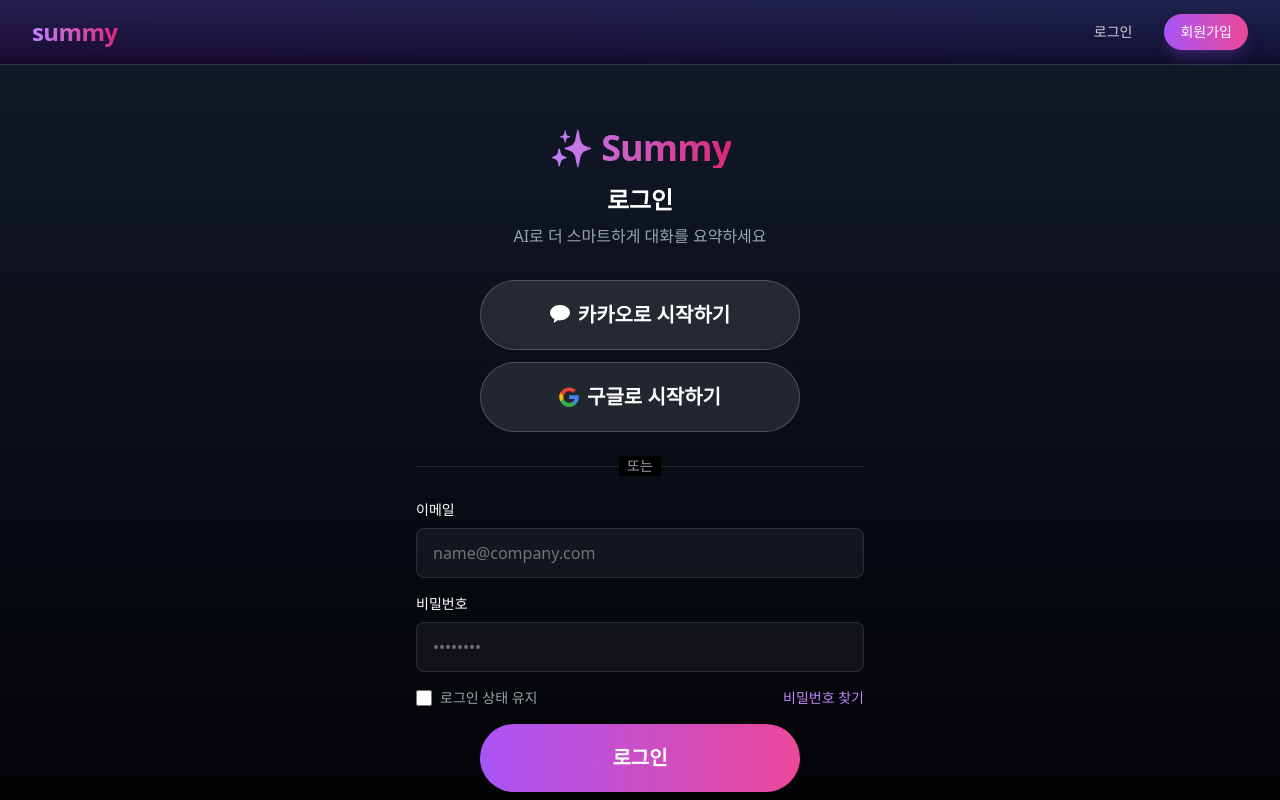
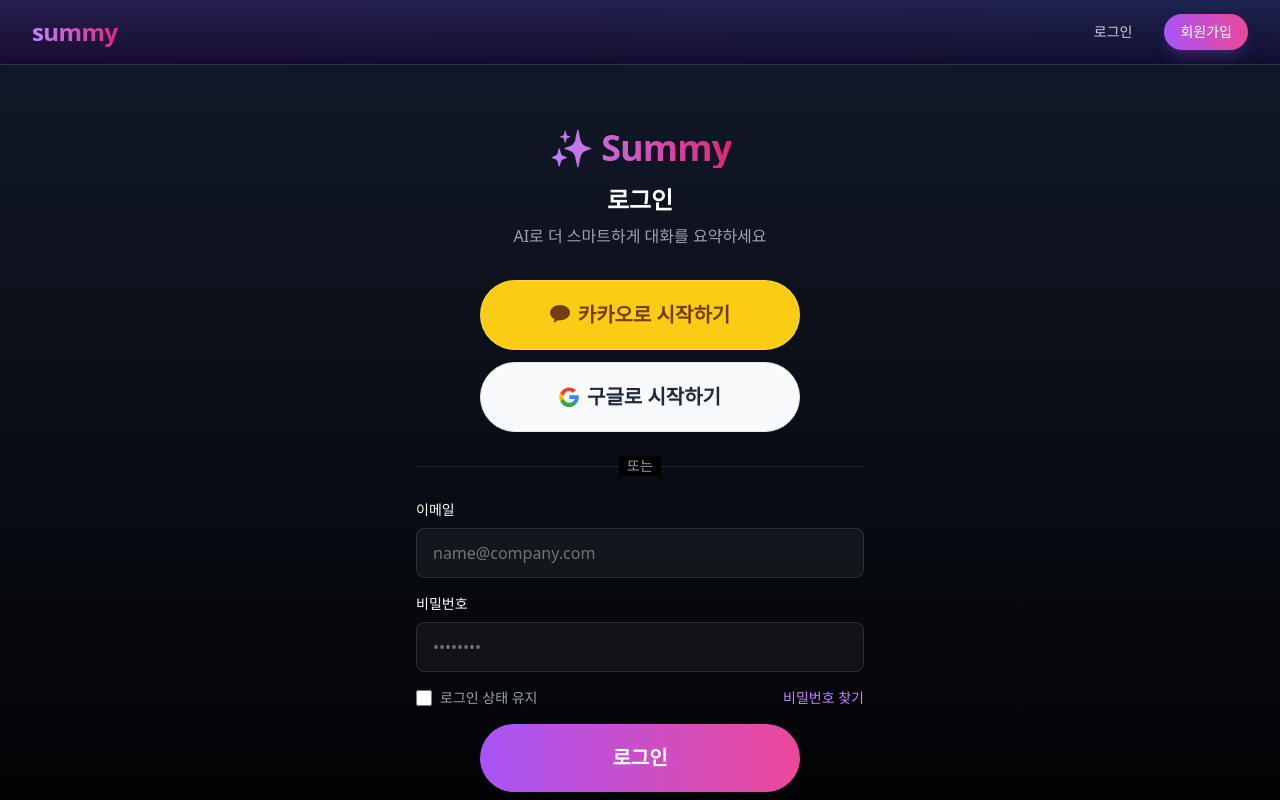
Before and after one commit to FLYLIKEB/summy, a Next.js app: page /login in a window 1280 px wide. Shown: the top 800 px of the page. Built offline with nearby package versions, Linux system fonts and the light colour scheme; no server answers.

Commit message:
style: 카카오 로그인 버튼 색상 조정 - 배경색 yellow-200으로 변경 - hover 색상 yellow-300으로 변경

```diff
--- a/app/login/page.tsx
+++ b/app/login/page.tsx
@@ -74,14 +74,14 @@ export default function LoginPage() {
                 <KakaoLoginButton
                   onSuccess={handleKakaoLoginSuccess}
                   onError={handleKakaoLoginError}
-                  className="btn-secondary w-full"
+                  className="btn-secondary w-full !bg-yellow-400 hover:!bg-yellow-500 !text-yellow-900"
                 />
               </div>
               <div className="w-full sm:w-80">
                 <GoogleLoginButton
                   onSuccess={handleGoogleLoginSuccess}
                   onError={handleGoogleLoginError}
-                  className="btn-secondary w-full"
+                  className="btn-secondary w-full !bg-slate-50 hover:!bg-slate-100 !text-slate-800 !border-slate-200"
                 />
               </div>
             </div>
--- a/app/signup/layout.tsx
+++ b/app/signup/layout.tsx
@@ -1,5 +1,5 @@
 import React from 'react'
-
+import Link from 'next/link'
 export default function SignupLayout({
   children,
 }: {
@@ -7,6 +7,11 @@ export default function SignupLayout({
 }) {
   return (
     <main className="min-h-screen bg-gradient-to-b from-gray-900 to-black text-white">
+    <Link href="/" className="inline-block">
+        <h1 className="text-4xl font-black tracking-tight bg-gradient-to-r from-purple-400 to-pink-600 text-transparent bg-clip-text">
+            ✨ Summy
+        </h1>
+    </Link>
       <div className="container mx-auto px-4 py-8">
         {children}
       </div>
```
